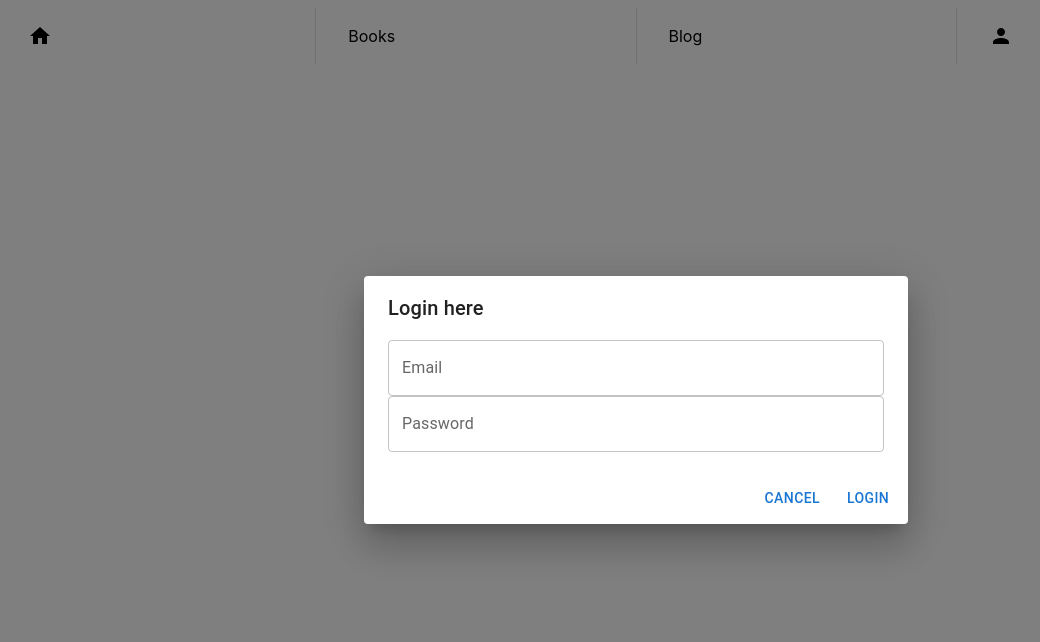
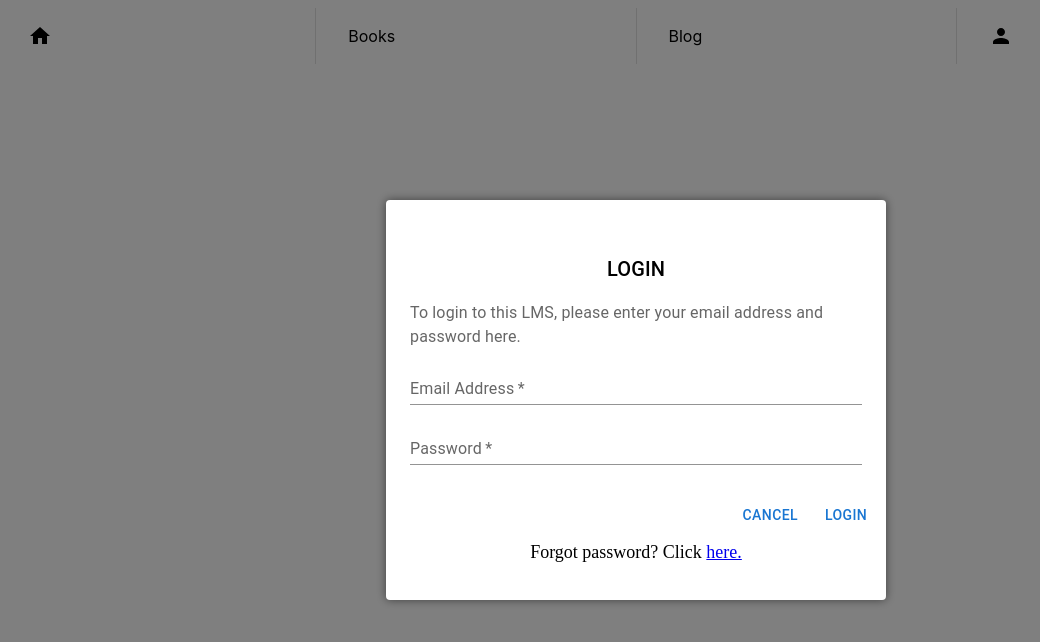
Before and after one commit to zojegabili/library-management-system, a React (Create React App) app in the folder frontend/: page / in a window 1280 px wide. Both pictures are taken after a click on the element "User Actions". Shown: the top 642 px of the page, without its empty margins (4-1044 px from the left). Built offline with nearby package versions, Linux system fonts and the light colour scheme.

Commit message:
Design fixes

```diff
--- /dev/null
+++ b/frontend/src/components/Login.css
@@ -0,0 +1,11 @@
+.dialog-background {
+    color: black;
+    width: 500px;
+    height: 400px;
+    font-family:  serif;
+    display: flex;
+    flex-direction: column;
+    justify-content: center;
+    align-items: center;
+    position: static;
+  }
--- a/frontend/src/components/Login.js
+++ b/frontend/src/components/Login.js
@@ -1,6 +1,9 @@
 import React, { useState } from 'react';
 import { Dialog, DialogTitle, DialogContent, DialogActions, Button, TextField } from '@mui/material';
 import UserRegistrationForm from './UserRegistrationForm';
+import './Login.css';
+import DialogContentText from '@mui/material/DialogContentText';
+import { Link } from 'react-router-dom';
 
 function LoginModal({ open, onClose }) {
 
@@ -51,30 +54,47 @@ function LoginModal({ open, onClose }) {
 
   return (
     <>
-    <Dialog open={open} onClose={onClose}>
+    <Dialog open={open} onClose={onClose} PaperProps={{ style: {  boxShadow: '0 0 10px rgba(0, 0, 0, 0.5)' } }}>
+    <div className="dialog-background"> {/* Apply transparency effect here */}
       {!isLoggedIn ? (
       <form onSubmit={handleSubmit}>
-        <DialogTitle>Login here</DialogTitle>
+        <DialogTitle style={{ textAlign: 'center' }}>LOGIN</DialogTitle>
         <DialogContent>
+          <DialogContentText>
+            To login to this LMS, please enter your email address and password here.
+          </DialogContentText>
+            <TextField
+              autoFocus
+              required
+              margin="dense"
+              label="Email Address"
+              placeholder='for ex.: zoje.gabili@gmail.com'
+              fullWidth
+              value={email}
+              onChange={(e) => setEmail(e.target.value)}
+              variant="standard"
+            />
           <TextField
-            label="Email"
-            fullWidth
-            value={email}
-            onChange={(e) => setEmail(e.target.value)}
-          />
-          <TextField
+            autoFocus
+            required
+            margin="dense"
+            placeholder='***********************************'
+            type="password"
             label="Password"
-            type="password"
             fullWidth
             value={password}
             onChange={(e) => setPassword(e.target.value)}
+            variant="standard"
           />
           {error && <p style={{ color: 'red' }}>{error}</p>}
         </DialogContent>
-        <DialogActions>
+        <DialogActions style={{ display: 'flex', justifyContent: 'flex-end' }}>
           <Button onClick={onClose}>Cancel</Button>
           <Button type="submit">Login</Button>
         </DialogActions>
+        <div style={{ textAlign: 'center', fontSize: '18px'}}>
+            Forgot password? Click <Link to="/forgot-password" style={{ textDecoration: 'underline' }}>here.</Link>
+        </div>
       </form>
       ): (
       <>
@@ -97,6 +117,7 @@ function LoginModal({ open, onClose }) {
         </DialogActions>
       </>
       )}
+      </div>
     </Dialog>
     {openRegistrationModal && <UserRegistrationForm open={openRegistrationModal} onClose={handleCloseRegistrationModal} />}
 
--- a/frontend/src/components/NavigationBar.js
+++ b/frontend/src/components/NavigationBar.js
@@ -74,7 +74,7 @@ export default function HorizontalList() {
         </ListItem>
         <Divider orientation="vertical" flexItem />
         <ListItem>
-          <ListItemButton role="menuitem" component="a" href="#books"
+          <ListItemButton role="menuitem" component="a" href="/#books"
            sx={{
             '&:hover': {
               backgroundColor: '#CCB35C', // Change background color on hover
@@ -90,7 +90,7 @@ export default function HorizontalList() {
         </ListItem>
         <Divider orientation="vertical" flexItem />
         <ListItem>
-          <ListItemButton role="menuitem" component="a" href="#blog"
+          <ListItemButton role="menuitem" component="a" href="/#blog"
            sx={{
             '&:hover': {
               backgroundColor: '#CCB35C', // Change background color on hover
```
